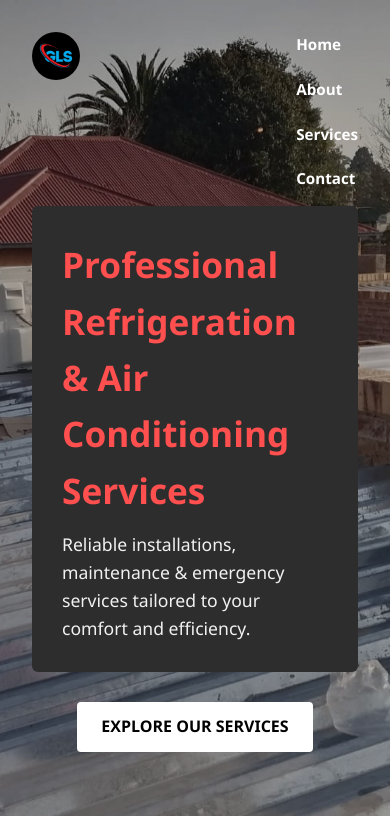
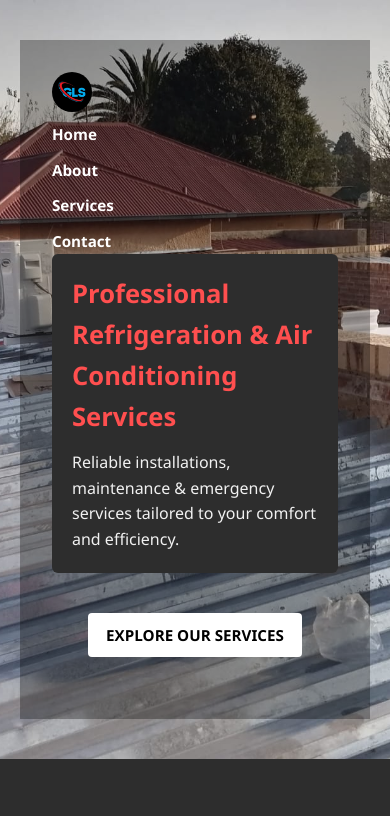
Before and after one commit to J24y-k/GLS, a plain HTML site: page index.html in a window 390 px wide. Shown: the top 816 px of the page. Drawn offline with nearby package versions, Linux system fonts and the light colour scheme; a script that the page names is missing; a small style sheet from the web is missing.

Commit message:
MOBILE FIXES

```diff
--- a/contact-style.css
+++ b/contact-style.css
@@ -194,7 +194,7 @@ img {
 
 /* Footer */
 .site-footer {
-  background-color: #555; /* keep your current color */
+  background-color: #555;
   color: #fff;
   padding: 60px 20px;
 }
--- a/style.css
+++ b/style.css
@@ -389,3 +389,53 @@ img {
   font-size: 0.9rem;
   color: whitesmoke;
 }
+
+/* mobile styles *//* ======= Mobile Styles (screens below 768px) ======= */
+@media (max-width: 768px) {
+  .hero {
+    height: auto;
+    padding: 40px 20px;
+  }
+
+  .hero-container {
+    padding-bottom: 30px;
+    margin-left: 0;
+    max-width: 100%;
+  }
+
+  .hero-content-box {
+    padding: 20px;
+  }
+
+  .hero-content-box h1 {
+    font-size: 1.6rem;
+  }
+
+  .hero-content-box p {
+    font-size: 1rem;
+  }
+
+  .btn-box {
+    font-size: 0.95rem;
+    padding: 10px 18px;
+    margin-top: 20px;
+  }
+
+  .nav-links {
+    position: static;
+    flex-direction: column;
+    align-items: flex-start;
+    gap: 10px;
+  }
+
+  .navbar {
+    flex-direction: column;
+    gap: 10px;
+  }
+
+  .logo img {
+    height: 40px;
+    width: 40px;
+  }
+}
+/* ======= End of Mobile Styles ======= */
```
